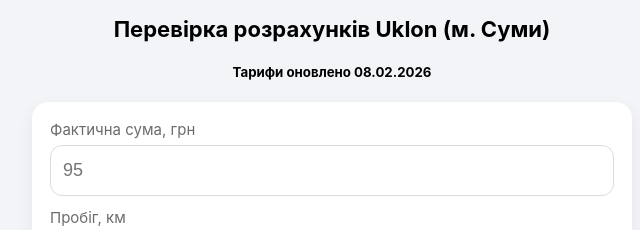
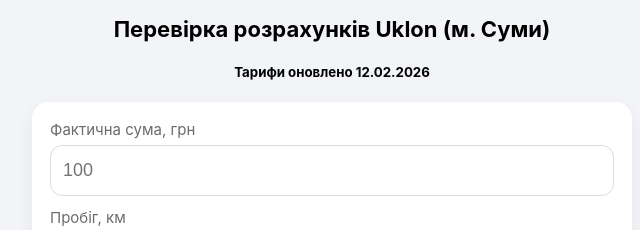
Before and after one commit to kolafonteev12/Uklon-Calculator-for-Sumy, a plain HTML site: page index.html in a window 1280 px wide. Shown: the top 230 px of the page, 308-948 px from the left. Drawn offline with Linux system fonts and the light colour scheme.

Commit message:
Update index.html

```diff
--- a/index.html
+++ b/index.html
@@ -339,10 +339,10 @@
 <body>
 <div class="wrap">
   <h1>Перевірка розрахунків Uklon (м. Суми)</h1>
-  <h5>Тарифи оновлено 08.02.2026</h5>
+  <h5>Тарифи оновлено 12.02.2026</h5>
   <div class="card">
     <label>Фактична сума, грн</label>
-    <input id="actual" type="number" inputmode="decimal" placeholder="95">
+    <input id="actual" type="number" inputmode="decimal" placeholder="100">
 
     <label>Пробіг, км</label>
     <input id="distance" type="number" inputmode="decimal" step="0.01" placeholder="2.3">
```
